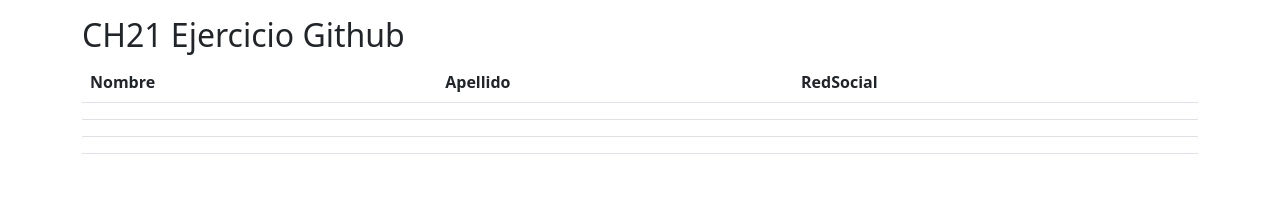
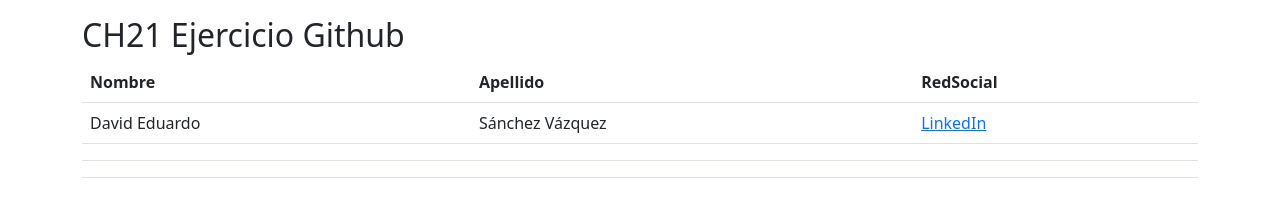
Before and after one commit to BelSharon/CH21-ejercicio, a plain HTML site: page index.html in a window 1280 px wide. Drawn offline with nearby package versions, Linux system fonts and the light colour scheme.

Commit message:
Se agrego mi nombre y el enlace a mi red social

```diff
--- a/index.html
+++ b/index.html
@@ -30,9 +30,9 @@
         </thead>
         <tbody>
           <tr>
-            <td></td>         <!-- Aqui ponen su nombre-->
-            <td></td>         <!-- Aqui su apellido-->
-            <td></td>  <!-- y su red-->
+            <td>David Eduardo</td>         <!-- Aqui ponen su nombre-->
+            <td>Sánchez Vázquez</td>         <!-- Aqui su apellido-->
+            <td><a href="https://www.linkedin.com/in/davidsanchezv7/">LinkedIn</a></td>  <!-- y su red-->
           </tr>
           <tr>
             <td></td>
```
